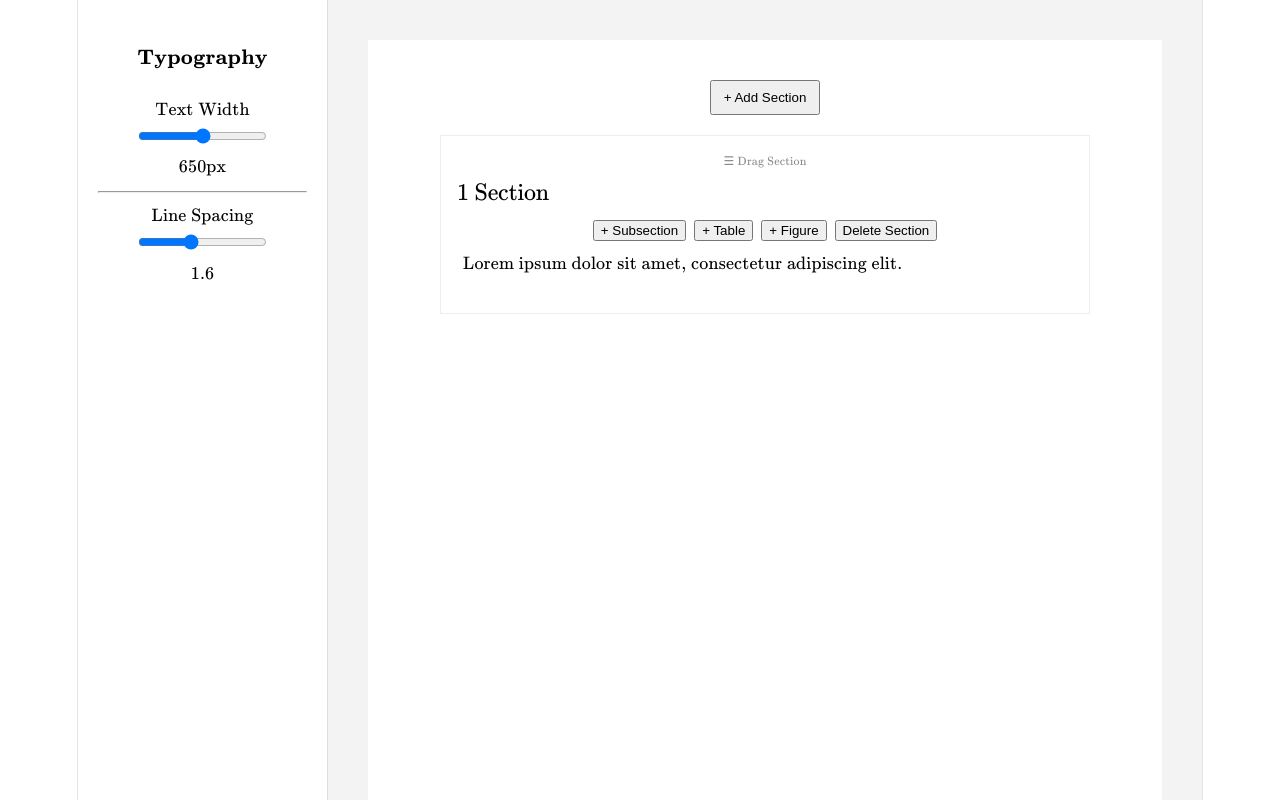
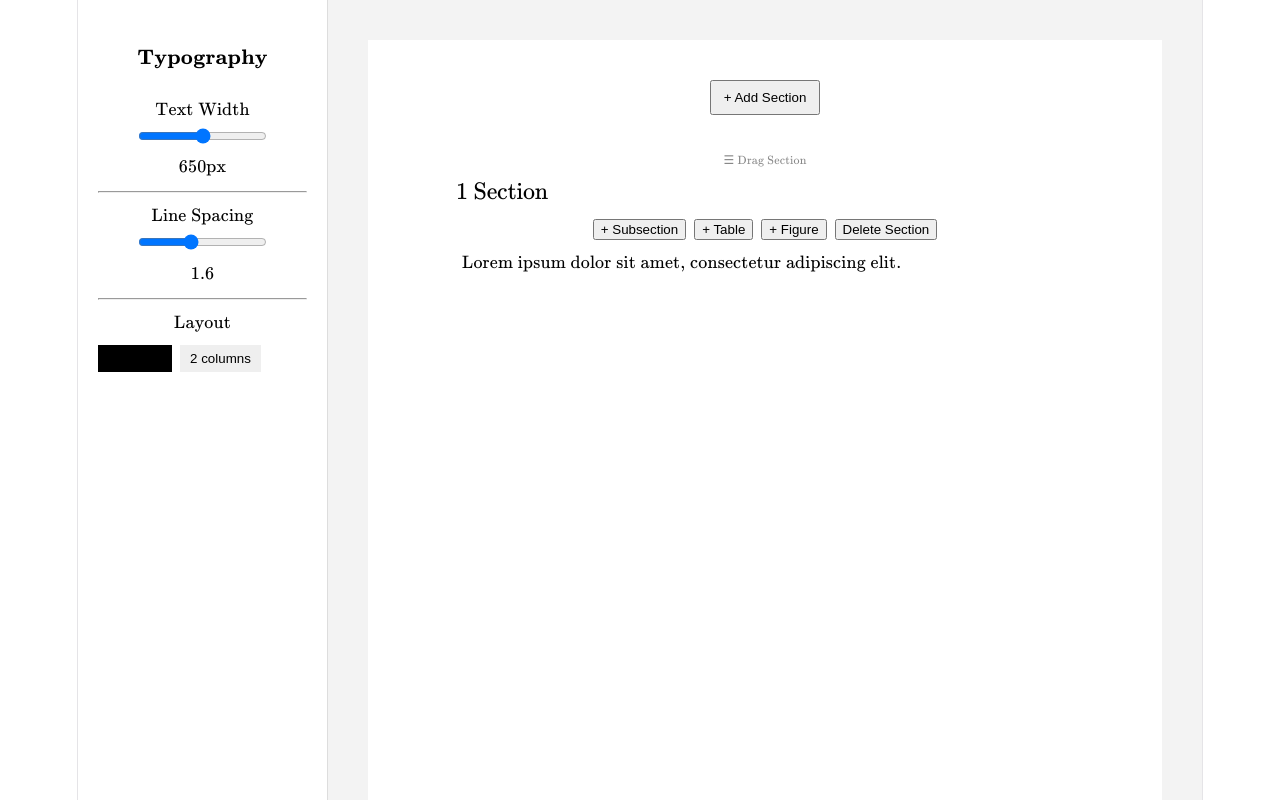
Before and after one commit to KevHamm/blox, a React (Vite) app in the folder frontend/: page / in a window 1280 px wide. Both pictures are taken after a click on the button "+ Add Section". Shown: the top 800 px of the page. Built offline with nearby package versions, Linux system fonts and the light colour scheme.

Commit message:
removed section outline, now enables two column text writing

```diff
--- a/frontend/src/App.tsx
+++ b/frontend/src/App.tsx
@@ -16,12 +16,14 @@ export default function App() {
   const [doc, setDoc] = useState<DocumentNode>(sampleDocument);
   const [editingId, setEditingId] = useState<string | null>(null);
 
+
   // -----------------------------
   // LAYOUT STATE
   // -----------------------------
   const [layout, setLayout] = useState({
     textWidth: 650,
-    lineHeight: 1.6
+    lineHeight: 1.6,
+    columns: 1
   });
 
   // -----------------------------
@@ -421,6 +423,37 @@ export default function App() {
             }
           />
           <div>{layout.lineHeight}</div>
+
+          <hr />
+
+          {/* Column Toggle */}
+          <label>Layout</label>
+
+          <div style={{ display: "flex", gap: 8, marginTop: 8 }}>
+            <button
+              onClick={() => setLayout({ ...layout, columns: 1})}
+              style={{
+                padding: "6px 10px",
+                background: layout.columns === 1 ? "#000" : "eee",
+                color: layout.columns === 1 ? "fff" : "000",
+                border: "none"
+              }}
+            >
+              1 column
+            </button>
+
+            <button
+              onClick={() => setLayout({ ...layout, columns: 2})}
+              style={{
+                padding: "6px 10px",
+                background: layout.columns === 2 ? "#000" : "eee",
+                color: layout.columns === 2 ? "fff" : "000",
+                border: "none"
+              }}
+            >
+              2 columns
+            </button>
+          </div>
         </div>
 
         {/* ---------------- DOCUMENT AREA ---------------- */}
@@ -439,7 +472,14 @@ export default function App() {
               padding: 40,
               background: "white",
               minHeight: "1123px",
-              boxSizing: "border-box"
+              margin: "0 auto",
+              boxSizing: "border-box",
+              color: "#000",
+
+              lineHeight: layout.lineHeight,
+
+              columnCount: layout.columns,
+              columnGap: layout.columns === 2 ? 40 : 0
             }}
           >
             {/* TEXT COLUMN (THIS IS WHAT YOU CONTROL) */}
--- a/frontend/src/renderer/DocumentRenderer.tsx
+++ b/frontend/src/renderer/DocumentRenderer.tsx
@@ -287,9 +287,7 @@ function SortableSection({
         transform: CSS.Transform.toString(transform),
         transition,
         marginBottom: 20,
-        padding: 16,
-        border: "1px solid #eee",
-        background: "white"
+        padding: 16
       }}
     >
       {/* drag handle */}
```
